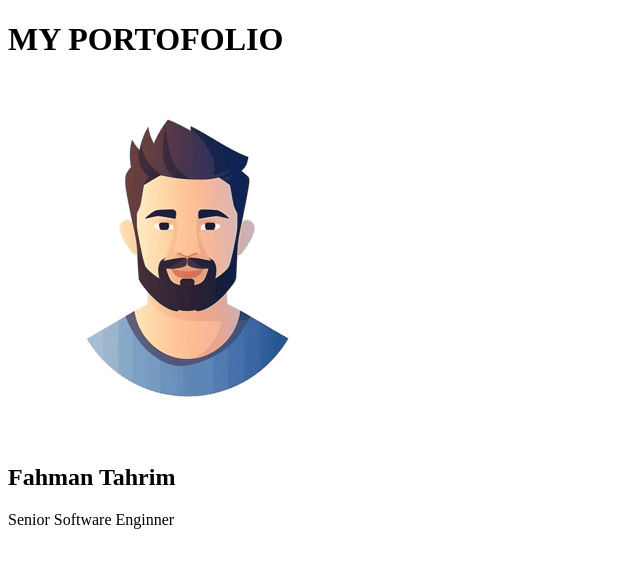
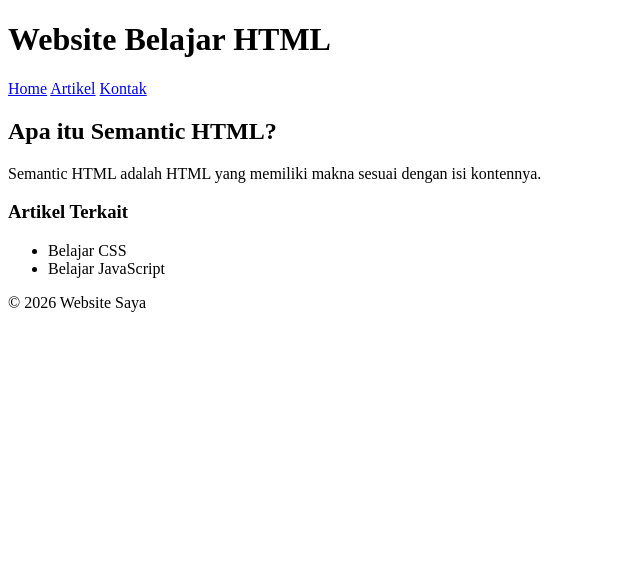
Before and after one commit to fahmanemotion/latihan_repo, a plain HTML site: page index.html in a window 1280 px wide. Shown: the whole page, without its empty margins (0-640 px from the left). Drawn offline with Linux system fonts and the light colour scheme.

Commit message:
#1 profile semantic

```diff
--- a/index.html
+++ b/index.html
@@ -1,17 +1,40 @@
 <!doctype html>
-<html lang="en">
+<html lang="id">
   <head>
     <meta charset="UTF-8" />
-    <meta name="viewport" content="width=device-width, initial-scale=1.0" />
-    <title>Document</title>
+    <title>Website Saya</title>
   </head>
   <body>
-    <header><h1>MY PORTOFOLIO</h1></header>
-    <section class="profile">
-      <img src="assets/image/avatar.png" alt="" />
-      <div class="profile-info"></div>
-      <h2>Fahman Tahrim</h2>
-      <p>Senior Software Enginner</p>
-    </section>
+    <header>
+      <h1>Website Belajar HTML</h1>
+    </header>
+
+    <nav>
+      <a href="#">Home</a>
+      <a href="#">Artikel</a>
+      <a href="#">Kontak</a>
+    </nav>
+
+    <main>
+      <article>
+        <h2>Apa itu Semantic HTML?</h2>
+        <p>
+          Semantic HTML adalah HTML yang memiliki makna sesuai dengan isi
+          kontennya.
+        </p>
+      </article>
+
+      <aside>
+        <h3>Artikel Terkait</h3>
+        <ul>
+          <li>Belajar CSS</li>
+          <li>Belajar JavaScript</li>
+        </ul>
+      </aside>
+    </main>
+
+    <footer>
+      <p>&copy; 2026 Website Saya</p>
+    </footer>
   </body>
 </html>
```
Also changed, not shown: assets/css/styles.css (+7 -2 lines), assets/js/index.js (added).
